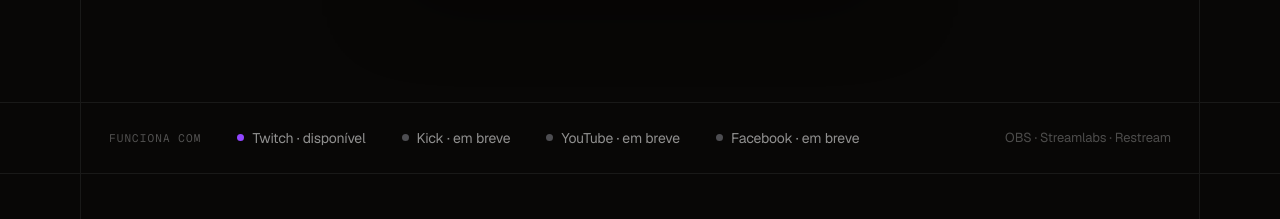
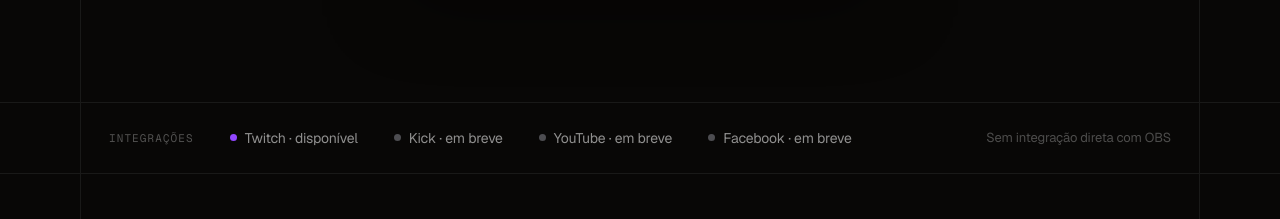
Before and after one commit to opensources-com-br/rocky, a Next.js app in the folder apps/web/: page / in a window 1280 px wide. Shown: the part 1420-1639 px from the top of the page. Built offline with nearby package versions, Linux system fonts and the light colour scheme.

Commit message:
feat: identify available and planned streaming integrations

```diff
--- a/apps/web/components/landing/PlatformsStrip.jsx
+++ b/apps/web/components/landing/PlatformsStrip.jsx
@@ -5,7 +5,7 @@ export default function PlatformsStrip({ platforms }) {
 <div style={{"borderBottom": "1px solid rgba(255,255,255,.07)"}}>
 <div style={{"maxWidth": "1120px", "margin": "0 auto", "padding": "26px 28px", "borderLeft": "1px solid rgba(255,255,255,.07)", "borderRight": "1px solid rgba(255,255,255,.07)", "display": "flex", "flexWrap": "wrap", "alignItems": "center", "gap": "14px 36px"}}>
 <span style={{"fontFamily": "var(--font-geist-mono), monospace", "fontSize": "11px", "letterSpacing": ".1em", "color": "rgba(255,255,255,.3)"}}>
-{"FUNCIONA COM"}
+{"INTEGRAÇÕES"}
 </span>
 {platforms.map((p, index) => <React.Fragment key={p?.id ?? p?.name ?? index}>
 <div style={{"display": "flex", "alignItems": "center", "gap": "8px"}}>
@@ -18,7 +18,7 @@ export default function PlatformsStrip({ platforms }) {
 </div>
 </React.Fragment>)}
 <span style={{"marginLeft": "auto", "fontSize": "13px", "color": "rgba(255,255,255,.28)"}}>
-{"OBS · Streamlabs · Restream"}
+{"Sem integração direta com OBS"}
 </span>
 </div>
 </div>
```
